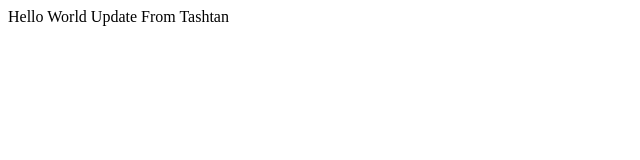
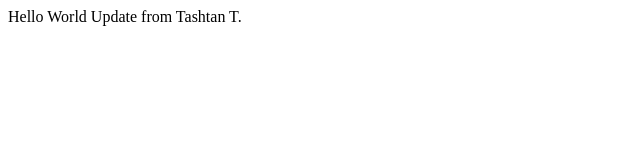
Before and after one commit to maratgaip/github-test, a plain HTML site: page index.html in a window 1280 px wide. Shown: the full height of the page, 0-640 px from the left. Drawn offline with Linux system fonts and the light colour scheme.

Commit message:
Another update from Tashtan

```diff
--- a/index.html
+++ b/index.html
@@ -6,6 +6,12 @@
   <body>
 Hello World
 
-Update From Tashtan
+
+
+
+
+
+Update from Tashtan T.
+
   </body>
 </html>
```
